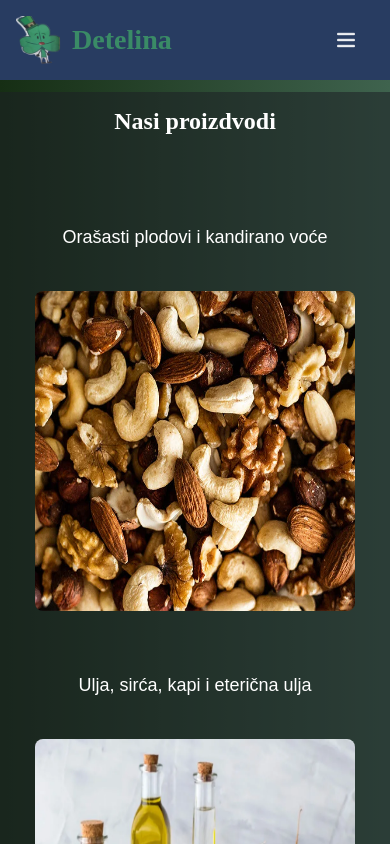
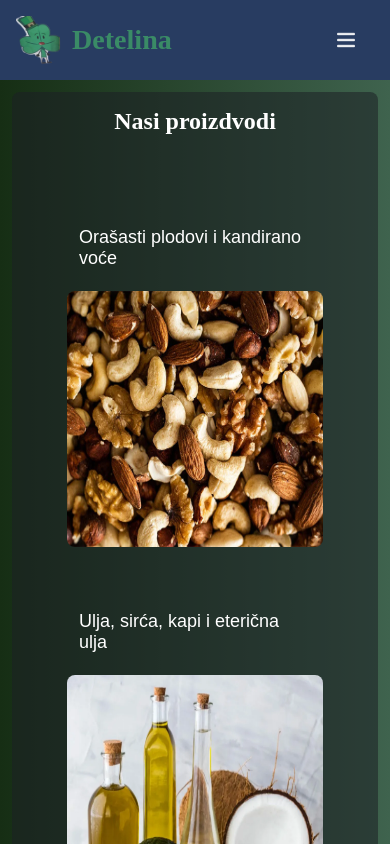
Before and after one commit to rcomplexxx/detelina, a Next.js app: page /asortiman in a window 390 px wide. Shown: the top 844 px of the page. Built offline with nearby package versions, Linux system fonts and the light colour scheme.

Commit message:
:bug fixed

```diff
--- a/components/Kategorija/kategorija.module.css
+++ b/components/Kategorija/kategorija.module.css
@@ -70,7 +70,7 @@
       }
     }
 
-    @media (max-width: 380px){
+    @media (max-width: 480px){
       .dropDiv{
       width: var(--size-13);
       }
--- a/styles/asortiman.module.css
+++ b/styles/asortiman.module.css
@@ -101,6 +101,7 @@
       }
 
       .categories{
+        width: calc(100vw - var(--size-6));
       }
 
 
```
